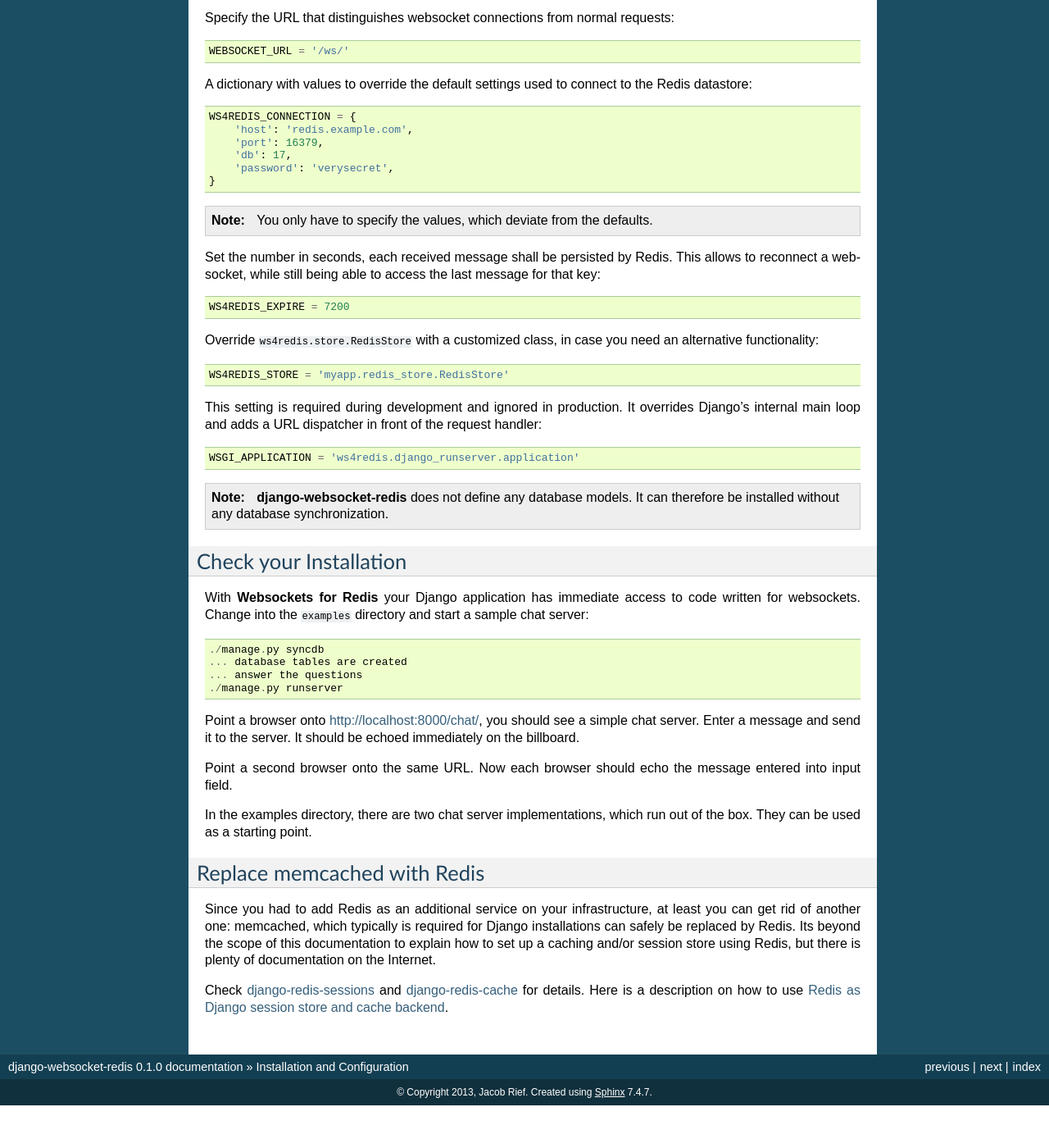
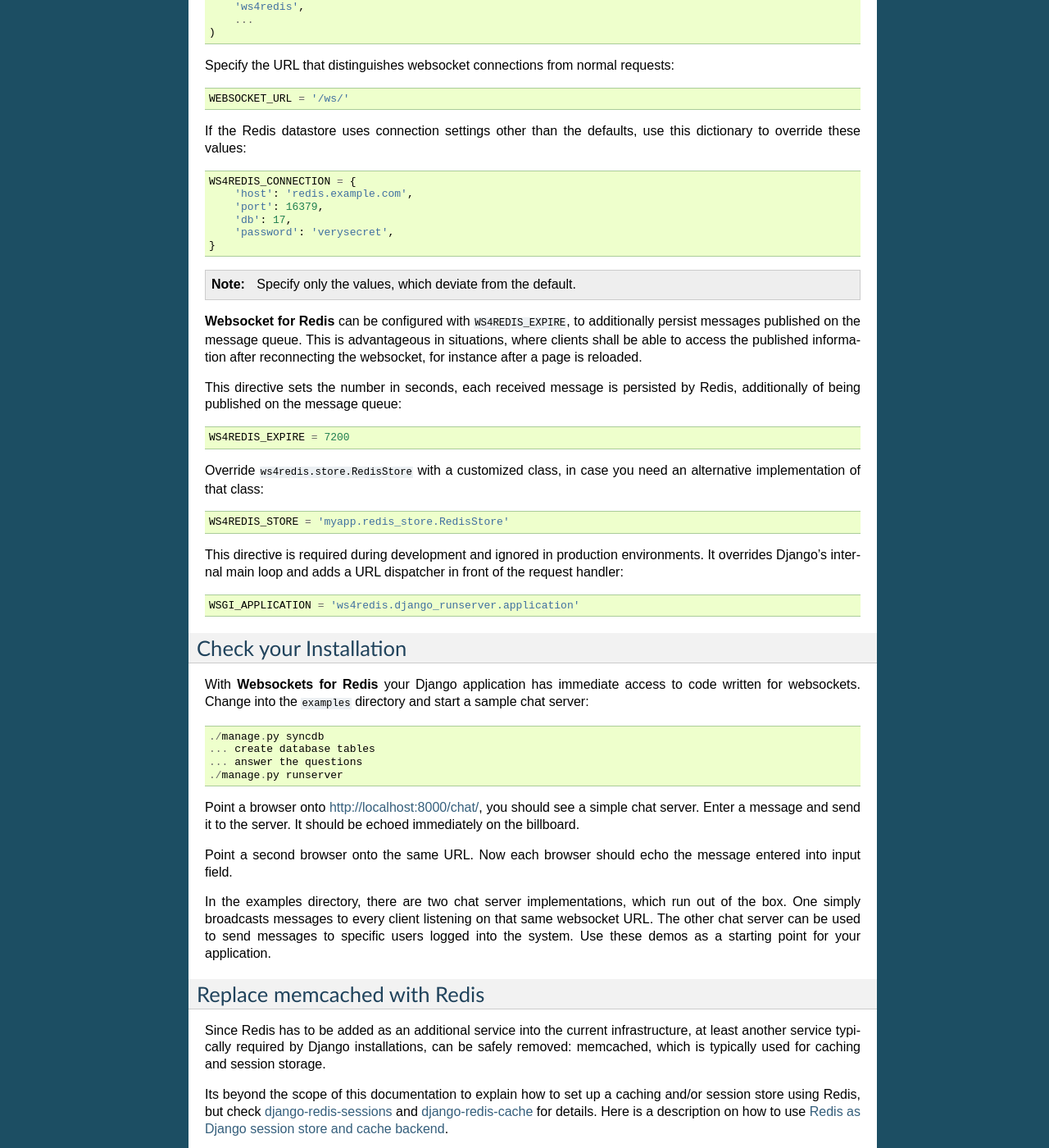
Before and after one commit to jrief/django-websocket-redis, a Sphinx documentation site: the page built from docs/installation.rst, in a window 1280 px wide and 1400 px high, scrolled down 933 px. Shown: the whole window at 82% size. Built offline with Sphinx 7.4.7, drawn with Linux system fonts in a browser that asks for light colours; before the commit the page ends 2281 px from its top, so only the background shows below that; some of the changed text lies outside the part shown.

Commit message:
Updated documentation the reflect new features is 0.2.0

```diff
--- a/docs/conf.py
+++ b/docs/conf.py
@@ -48,9 +48,9 @@
 # built documents.
 #
 # The short X.Y version.
-version = '0.1'
+version = '0.2'
 # The full version, including alpha/beta/rc tags.
-release = '0.1.0'
+release = '0.2.0'
 
 # The language for content autogenerated by Sphinx. Refer to documentation
 # for a list of supported languages.
--- a/docs/index.rst
+++ b/docs/index.rst
@@ -4,8 +4,8 @@
 ===============================================================
 
 This module implements websockets on top of Django without requiring any additional framework. For
-messaging it uses the Redis datastore and in a production environment, it is intended to work under
-uWSGI and behind NGiNX.
+messaging it uses the Redis datastore. In a production environment, it is intended to work under
+uWSGI and behind NGiNX. In a development environment, it can be used with ``manage runserver``.
 
 Contents:
 
--- a/docs/installation.rst
+++ b/docs/installation.rst
@@ -5,8 +5,8 @@
 
 Installation
 ------------
-If not already done, install the **Redis server**, using an installation tool such as ``aptitude``,
-``yum``, ``port`` as offered by the operating system or install `Redis from source`_.
+If not already done, install the **Redis server**, using the installation tool offered by the
+operating system, such as ``aptitude``, ``yum``, ``port`` as  or install `Redis from source`_.
 
 Start the Redis service on your host::
 
@@ -25,6 +25,9 @@
 
   pip install -e git+https://github.com/jrief/django-websocket-redis#egg=django-websocket-redis
 
+**Websocket for Redis** does not define any database models. It can therefore be installed without
+any database synchronization.
+
 
 Dependencies
 ------------
@@ -34,6 +37,7 @@
 * gevent_ >=1.0
 * greenlet_ >=0.4.1
 * optional, but recommended: wsaccel_ >=0.6
+
 
 Configuration
 -------------
@@ -49,7 +53,8 @@
 
   WEBSOCKET_URL = '/ws/'
 
-A dictionary with values to override the default settings used to connect to the Redis datastore::
+If the Redis datastore uses connection settings other than the defaults, use this dictionary to
+override these values::
 
   WS4REDIS_CONNECTION = {
       'host': 'redis.example.com',
@@ -58,25 +63,28 @@
       'password': 'verysecret',
   }
 
-.. note:: You only have to specify the values, which deviate from the defaults.
+.. note:: Specify only the values, which deviate from the default.
 
-Set the number in seconds, each received message shall be persisted by Redis. This allows to
-reconnect a websocket, while still being able to access the last message for that key::
+**Websocket for Redis** can be configured with ``WS4REDIS_EXPIRE``, to additionally persist messages
+published on the message queue. This is advantageous in situations, where clients shall be able
+to access the published information after reconnecting the websocket, for instance after a page
+is reloaded.
+
+This directive sets the number in seconds, each received message is persisted by Redis, additionally
+of being published on the message queue::
 
   WS4REDIS_EXPIRE = 7200
 
 Override ``ws4redis.store.RedisStore`` with a customized class, in case you need an alternative
-functionality::
+implementation of that class::
 
   WS4REDIS_STORE = 'myapp.redis_store.RedisStore'
 
-This setting is required during development and ignored in production. It overrides Django's
-internal main loop and adds a URL dispatcher in front of the request handler::
+This directive is required during development and ignored in production environments. It overrides
+Django's internal main loop and adds a URL dispatcher in front of the request handler::
 
   WSGI_APPLICATION = 'ws4redis.django_runserver.application'
 
-.. note:: **django-websocket-redis** does not define any database models. It can therefore be
-          installed without any database synchronization.
 
 Check your Installation
 -----------------------
@@ -84,7 +92,7 @@
 websockets. Change into the ``examples`` directory and start a sample chat server::
 
   ./manage.py syncdb
-  ... database tables are created
+  ... create database tables
   ... answer the questions
   ./manage.py runserver
 
@@ -95,17 +103,19 @@
 input field.
 
 In the examples directory, there are two chat server implementations, which run out of the box.
-They can be used as a starting point.
+One simply broadcasts messages to every client listening on that same websocket URL. The other
+chat server can be used to send messages to specific users logged into the system. Use these
+demos as a starting point for your application.
 
 Replace memcached with Redis
 ----------------------------
-Since you had to add Redis as an additional service on your infrastructure, at least you can get
-rid of another one: memcached, which typically is required for Django installations can safely
-be replaced by Redis. Its beyond the scope of this documentation to explain how to set up a caching
-and/or session store using Redis, but there is plenty of documentation on the Internet.
+Since Redis has to be added as an additional service into the current infrastructure, at least
+another service typically required by Django installations, can be safely removed: memcached,
+which is typically used for caching and session storage.
 
-Check django-redis-sessions_ and django-redis-cache_ for details. Here is a description on how to
-use `Redis as Django session store and cache backend`_.
+Its beyond the scope of this documentation to explain how to set up a caching and/or session store
+using Redis, but check django-redis-sessions_ and django-redis-cache_ for details. Here is a
+description on how to use `Redis as Django session store and cache backend`_.
 
 .. _Redis from source: http://redis.io/download
 .. _github: https://github.com/jrief/django-websocket-redis
```
Also changed, not shown: README.md (+5 -2 lines), docs/introduction.rst (+26 -23 lines), docs/testing.rst (+6 -6 lines).
